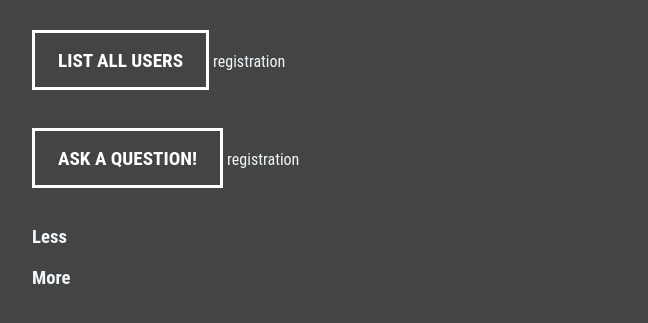
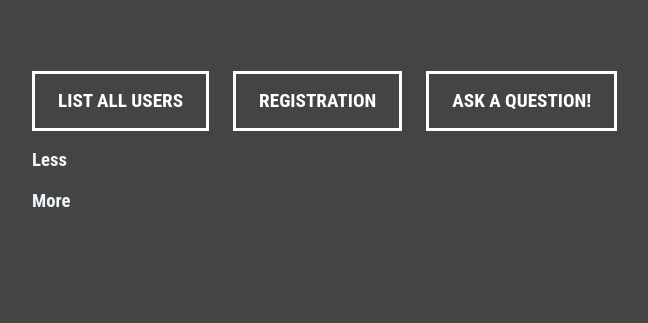
Before and after one commit to jonatanUri/AskMate, a Flask app: template templates/index.html in a window 1280 px wide. Shown: the part 149-472 px from the top of the page, without its empty margins (128-776 px from the left). Run offline with Flask 2, Linux system fonts and the light colour scheme; the template is opened without the code that fills it, so the values that code supplies are empty.

Commit message:
started working on registration button in css. added button design and margin

```diff
--- a/static/style.css
+++ b/static/style.css
@@ -101,7 +101,8 @@ a:hover {
 
 .btn {
     display: inline-block;
-    margin: 1em 0;
+    margin-top: 60px;
+    margin-right: 20px;
     text-transform: uppercase;
     padding: 0.8em 1.2em;
     background: none;
--- a/templates/index.html
+++ b/templates/index.html
@@ -17,9 +17,8 @@
 </head>
 <body>
     <a href="/all_users" class="btn">list all users</a>
-    <a href="/registration" class="register">registration</a> <br>
+    <a href="/registration" class="btn">registration</a>
     <a href="/new-question" class="btn">ASK A QUESTION!</a>
-    <a href="/registration" class="register">registration</a>
     {% for i in questions_dict %}
     <p><a href="question/{{ i['id'] }}" class="question-title"><h3>{{ i['title'] }}</h3></a></p>
     <h4 class="question-message">{{i['message']}}</h4>
```
